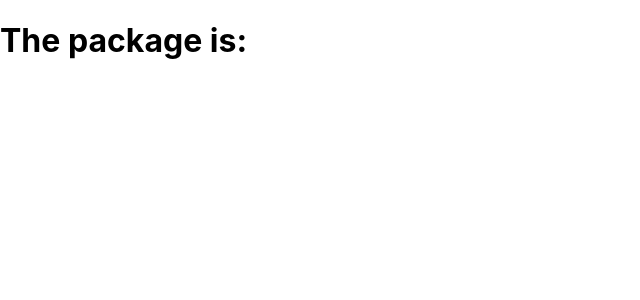
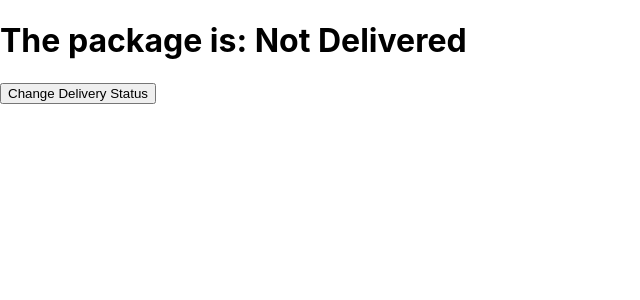
Before and after one commit to Quintin-Russell/react-hooks, a React (Create React App) app in the folder react-hooks/: page / in a window 1280 px wide. Shown: the top 300 px of the page, without its empty margins (0-640 px from the left). Built offline with nearby package versions, Linux system fonts and the light colour scheme.

Commit message:
added first react loop

```diff
--- a/react-hooks/src/App.js
+++ b/react-hooks/src/App.js
@@ -1,4 +1,3 @@
-import logo from './logo.svg';
 import './App.css';
 
 function App() {
--- a/react-hooks/src/index.js
+++ b/react-hooks/src/index.js
@@ -1,15 +1,17 @@
-import React from 'react';
+import React, {useState} from 'react';
 import ReactDOM from 'react-dom';
 import './index.css';
 // import App from './App';
 import reportWebVitals from './reportWebVitals';
 
 function App() {
+  const [delivered, setDelivered] = useState(false)
   return (
     <div>
       <h1>
-        The package is:
+        The package is: {(delivered) ? "Delivered" : "Not Delivered"}
       </h1>
+      <button onClick={() => setDelivered(!delivered)}>Change Delivery Status</button>
     </div>
   )
 }
```
Also changed, not shown: package.json (+34 -2 lines), 1 other file (tests, documents, lock files or other folders).
